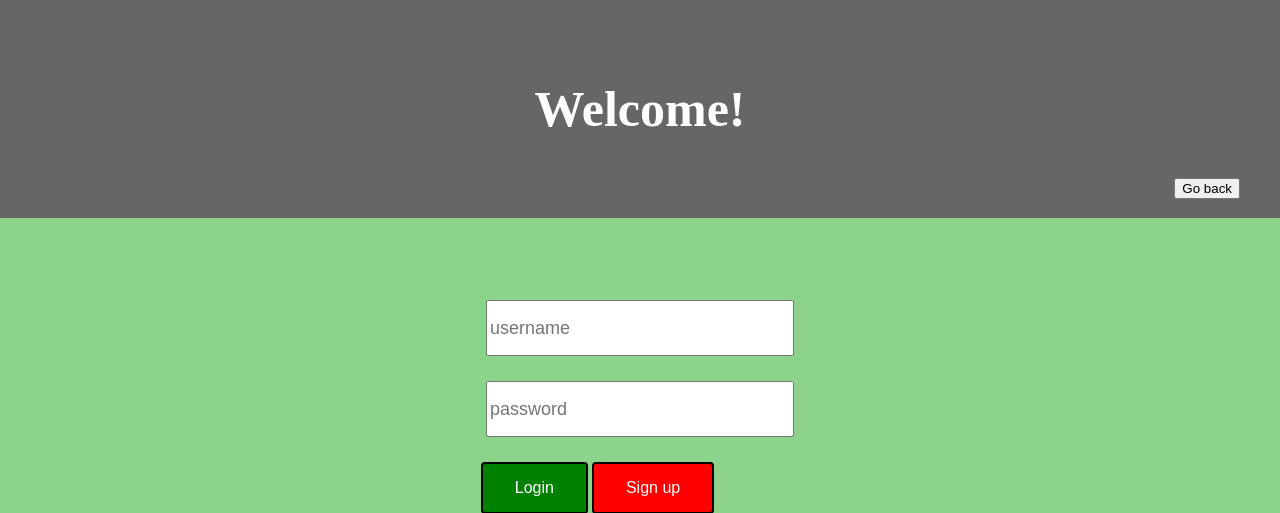
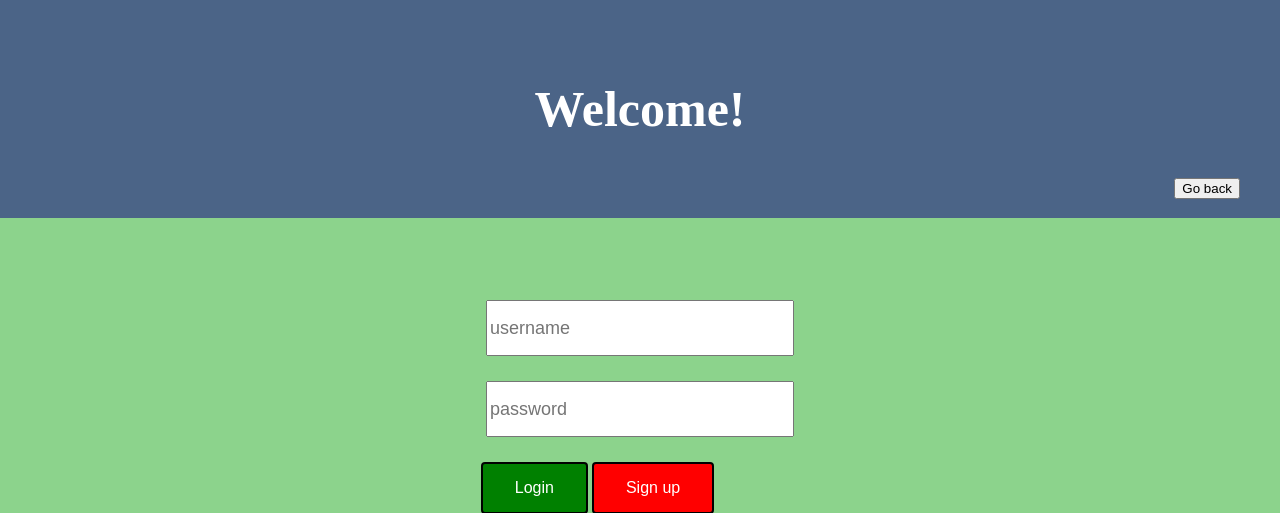
Before and after one commit to vpham04/CityPost, a PHP site: page /login.html in a window 1280 px wide. Shown: the top 513 px of the page. Run offline with PHP 8.4, Linux system fonts and the light colour scheme.

Commit message:
Changed gray header to blue

```diff
--- a/src/OrderHistory.php
+++ b/src/OrderHistory.php
@@ -4,7 +4,7 @@
         <Title>Order History</Title>
         <style>
             .header {
-            background-color: rgb(102, 102, 102);
+				background-color: rgb(75, 100, 135);
             padding: 40px 40px 40px 40px;
             margin: 0px;
             }
--- a/src/PlaceOrder.php
+++ b/src/PlaceOrder.php
@@ -9,7 +9,7 @@ session_start();
     <Title>Place An Order</Title>
 	<style>
         .header {
-            background-color: rgb(102, 102, 102);
+            background-color: rgb(75, 100, 135);
             padding: 40px 40px 40px 40px;
             margin: 0px;
         }
@@ -46,7 +46,6 @@ session_start();
         echo "Username: " . $_SESSION["username"] . "<br/>";
         ?>
         <!- -->
-
     </div>
 
     <form action="OrderHandler.php" method="post">
--- a/src/customer.php
+++ b/src/customer.php
@@ -9,7 +9,7 @@ session_start();
     <Title>My Account</Title>
     <style>
         .header {
-            background-color: rgb(102, 102, 102);
+            background-color: rgb(75, 100, 135);
             padding: 40px 40px 40px 40px;
             margin: 0px;
         }
--- a/src/login.html
+++ b/src/login.html
@@ -14,7 +14,7 @@
     }
 
     .header {
-            background-color: rgb(102, 102, 102);
+        background-color: rgb(75, 100, 135);
         padding: 40px 40px 40px 40px;
         margin: 0px;
     }
@@ -69,8 +69,8 @@
         font-size: 18px;
         margin-bottom: 25px;
     }
+</style>
 
-    </style>
 <head>
     <title>Welcome To CityPost</title>
     <link rel="stylesheet" href="styles.css">
@@ -88,11 +88,12 @@
         <input class="credentials-text" type="text" name="password" placeholder="password">
         <br />
         <input class="credentials-button" id="credential-button-login" type="submit" value="Login">
-        <button class="credentials-button" id="credential-button-signup" onclick="window.location.href='../src/makeaccount.html';">
+        <button class="credentials-button" id="credential-button-signup"
+            onclick="window.location.href='../src/makeaccount.html';">
             Sign up
         </button>
     </form>
-    <br/>
+    <br />
     <br />
     <div id="contact">
         <h2>Contact information</h1>
--- a/src/styles.css
+++ b/src/styles.css
@@ -8,9 +8,10 @@ body {
 h1 {
   text-align: center;
   color: white;
-  background-color: rgb(102, 102, 102);
+  background-color: rgb(75, 100, 135);
   font-size: 50px;
   padding: 40px 40px 40px 40px;
+
   margin: 0px;
 }
 
@@ -25,7 +26,8 @@ body {
   left: 11%;
 }
 
-*/ #username {
+
+#username {
   font-size: 70%;
   /* margin-top: 10px; */
   margin-bottom: -25px;
```
Also changed, not shown: src/main.html (+4 -4 lines). Lines whose indentation alone changed are shown as unchanged.
